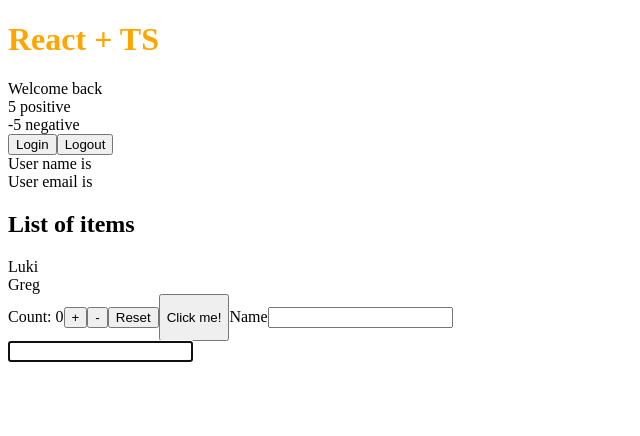
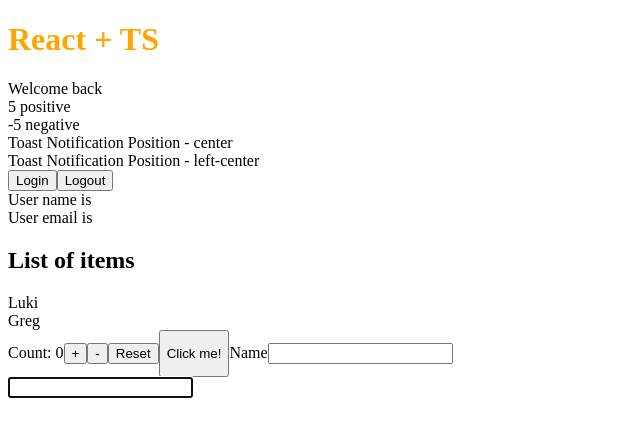
Before and after one commit to lukasz-klekner/react-ts-typing-template, a React app: page / in a window 1280 px wide. Shown: the top 436 px of the page, without its empty margins (0-640 px from the left). Built offline with nearby package versions, Linux system fonts and the light colour scheme.

Commit message:
feat: adds template literals type to Toast component

```diff
--- a/src/App.tsx
+++ b/src/App.tsx
@@ -8,6 +8,7 @@
 import { Input } from './components/Input'
 import { List } from './components/List'
 import { RandomNumber } from './components/RandomNumber'
+import { Toast } from './components/Toast'
 import { User } from './components/User'
 import './style.css'
 
@@ -40,6 +41,10 @@
         <RandomNumber value={5} isPositive />
         <RandomNumber value={-5} isNegative />
 
+        <Toast position="center" />
+
+        <Toast position="left-center" />
+
         <User />
 
         <List items={ITEMS} onClick={(item) => console.log(item)} />
--- /dev/null
+++ b/src/components/Toast.tsx
@@ -0,0 +1,12 @@
+type HorizontalPosition = 'left' | 'center' | 'right'
+type VerticalPosition = 'top' | 'center' | 'bottom'
+
+interface ToastProps {
+  position:
+    | Exclude<`${HorizontalPosition}-${VerticalPosition}`, 'center-center'>
+    | 'center'
+}
+
+export const Toast = ({ position }: ToastProps) => {
+  return <div>Toast Notification Position - {position}</div>
+}
```
